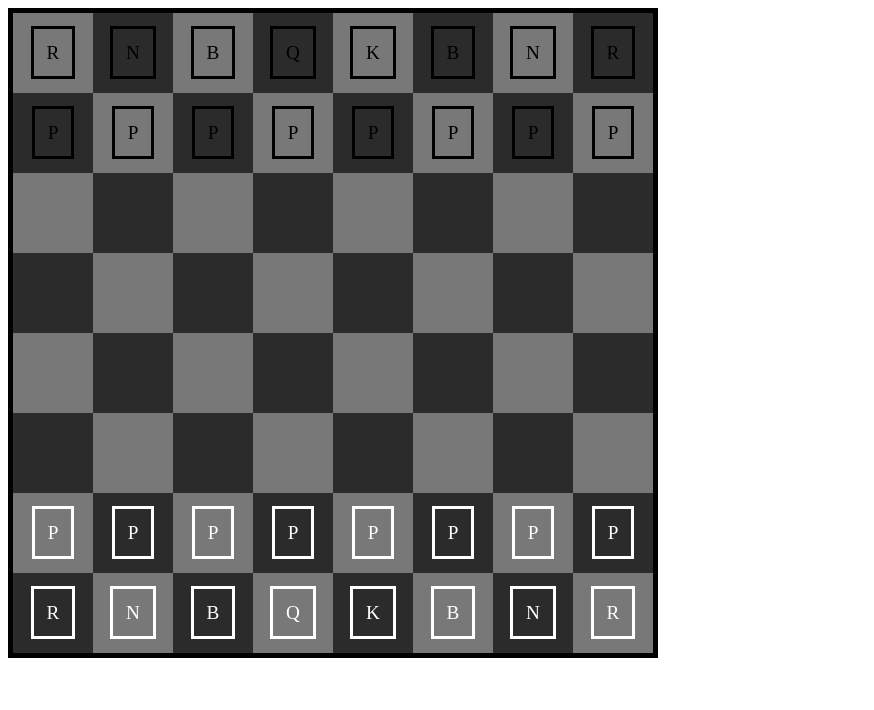
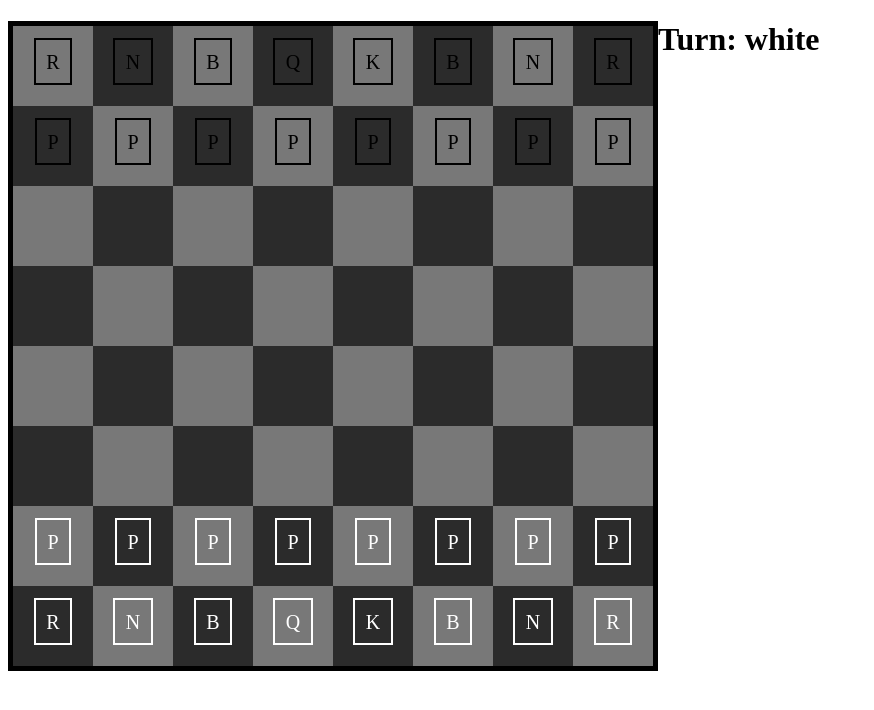
Before and after one commit to jorgehermo9/chess, a React (Create React App) app: page / in a window 1280 px wide. Shown: the top 710 px of the page, without its empty margins (0-874 px from the left). Built offline with nearby package versions, Linux system fonts and the light colour scheme.

Commit message:
chess completed

```diff
--- a/public/index.html
+++ b/public/index.html
@@ -2,6 +2,7 @@
 <html lang="en">
 <head>
 	<meta charset="UTF-8">
+	<meta name="viewport" content="width=device-width, initial-scale=1.0>
 	<title>Chess</title>
 	<link rel="stylesheet" href="index.css">
 </head>
--- a/src/components/App.jsx
+++ b/src/components/App.jsx
@@ -1,9 +1,22 @@
-import React from "react";
+import React,{useState} from "react";
 import Board from "./Board/Board"
 
 function App(){
+	const [turn,setTurn] = useState("white");
+	const [won,setWon] = useState("none");
 	return(
-		<Board/>
+		won==="none"?
+			<div>
+					<Board
+						turn={turn} setTurn={setTurn}
+						won ={won} setWon={setWon}/>
+					<h1>Turn: {turn}</h1>
+			</div>
+			:
+			<div>
+					<h1>{won} won!</h1>
+					<button onClick={()=> setWon("none")}>Play again</button>
+			</div>
 	);
 }
 
--- a/src/components/Board/Board.jsx
+++ b/src/components/Board/Board.jsx
@@ -4,11 +4,11 @@ import styles from "./Board.module.css"
 import {createBoard,getMoves} from "./boardUtils"
 
 
-function Board(){
+function Board(props){
 	function handleClick(target){
 
 		if(selected === null){
-			if(target.piece !==null){
+			if(target.piece !==null && target.piece.color === turn){
 				const moves = getMoves(board,target);
 				if(moves.length >0){
 					setSelected(target);
@@ -27,6 +27,10 @@ function Board(){
 					newBoard.cells[selectedCell].piece = null;
 					return newBoard;
 				});
+				if(target.piece && target.piece.type==="K"){
+					props.setWon(turn);
+				}
+				setTurn(turn==="white"?"black":"white");
 			}
 			setSelected(null);
 			setMoves([]);
@@ -36,6 +40,9 @@ function Board(){
 	const [board,setBoard] = useState(createBoard(n));
 	const [selected,setSelected] = useState(null);
 	const [validMoves,setMoves] = useState([]);
+
+	let turn =props.turn;
+	const setTurn = props.setTurn;
 	return (
 		<div className={styles.board}>
 			{board.cells.map((cell,index) =>
--- a/src/components/Board/Board.module.css
+++ b/src/components/Board/Board.module.css
@@ -1,6 +1,7 @@
 .board{
-	display: inline-block;
-	width: 50vw;
-	height: 50vw;
+	float:left;
+	display: block;
+	width: 50vmax;
+	height: 50vmax;
 	border: thick solid black;
 }
--- a/src/components/Board/Cells/Cell.jsx
+++ b/src/components/Board/Cells/Cell.jsx
@@ -12,10 +12,11 @@ function Cell(props){
 
 	const type = props.piece? props.piece.type:"";
 	const pieceStyle = props.piece?{
-		border:`medium solid ${props.piece.color==="white"?"white":"black"}`,
+		borderColor: `${props.piece.color==="white"?"white":"black"}`,
+		borderWidth: "0.2vmax",
+		borderStyle: "solid",
 		color: props.piece.color==="white"?"white":"black"}
 		:null
-
 	return(
 		<div className={`${styles.cell}`}
 		style={cellStyle}
--- a/src/components/Board/Cells/Cell.module.css
+++ b/src/components/Board/Cells/Cell.module.css
@@ -3,12 +3,12 @@
 	cursor:pointer;
 }
 .piece{
-	font-size:1.2rem;
+  font-size: calc(0.75rem + 1vmin );
 
 	user-select: none;
 	position:relative;
-	padding:1vw;
-	top:35%;
+	padding:15%;
+	top:28%;
 }
 .notValidMove{
 	height: 90%;
@@ -25,7 +25,7 @@
 	position: relative;
 
 	border-radius: 50% 50%;
-	border: 4px solid rgb(27, 204, 27);
+	border: 0.3vmax solid rgb(27, 204, 27);
 	background-color: rgba(10, 136, 10, 0.335);
 	top:0;
 	left:0;
--- a/src/components/Board/boardUtils.js
+++ b/src/components/Board/boardUtils.js
@@ -92,11 +92,95 @@ function pawnMoves(board,{i,j},color){
 		}
 	return validMoves(board,color,moves);
 }
+function knightMoves(board,{i,j},color){
+	const moves =[
+		{i:i+2,j:j-1},
+		{i:i+2,j:j+1},
+		{i:i-2,j:j-1},
+		{i:i-2,j:j+1},
+		{i:i+1,j:j-2},
+		{i:i-1,j:j-2},
+		{i:i+1,j:j+2},
+		{i:i-1,j:j+2}
+	];
+	return validMoves(board,color,moves);
+}
+function kingMoves(board,{i,j},color){
+	const moves = [
+		{i:i+1,j:j},
+		{i:i-1,j:j},
+		{i:i,j:j+1},
+		{i:i,j:j-1},
+		{i:i-1,j:j-1},
+		{i:i-1,j:j+1},
+		{i:i+1,j:j-1},
+		{i:i+1,j:j+1},
+	];
+	return validMoves(board,color,moves);
+}
+function expand(board,direction,starting){
+	let moves=[];
+	let count =1;
+	let cell = {i:starting.i + direction.i,j:starting.j+direction.j};
+	while(isValidMove(board,cell) && board.cells[cell.j+cell.i*board.n].piece ===null){
+		moves.push(cell);
+		count++;
+		cell = {i:starting.i+direction.i*count,j:starting.j+direction.j*count};
+	}
+	moves.push(cell)//Add last cell as target cell
+	return moves;
+}
+function queenMoves(board,starting,color){
+	let moves=[];
+	moves = [...moves,...expand(board,{i:1,j:0},starting)];
+	moves = [...moves,...expand(board,{i:-1,j:0},starting)];
+	moves = [...moves,...expand(board,{i:0,j:1},starting)];
+	moves = [...moves,...expand(board,{i:0,j:-1},starting)];
+
+	moves = [...moves,...expand(board,{i:-1,j:-1},starting)];
+	moves = [...moves,...expand(board,{i:-1,j:1},starting)];
+	moves = [...moves,...expand(board,{i:1,j:1},starting)];
+	moves = [...moves,...expand(board,{i:1,j:-1},starting)];
+	return validMoves(board,color,moves);
+}
+function bishopMoves(board,starting,color){
+	let moves = [];
+
+	moves = [...moves,...expand(board,{i:-1,j:-1},starting)];
+	moves = [...moves,...expand(board,{i:-1,j:1},starting)];
+	moves = [...moves,...expand(board,{i:1,j:1},starting)];
+	moves = [...moves,...expand(board,{i:1,j:-1},starting)];
+	return validMoves(board,color,moves);
+}
+
+function rookMoves(board,starting,color){
+	let moves =[];
+	moves = [...moves,...expand(board,{i:1,j:0},starting)];
+	moves = [...moves,...expand(board,{i:-1,j:0},starting)];
+	moves = [...moves,...expand(board,{i:0,j:1},starting)];
+	moves = [...moves,...expand(board,{i:0,j:-1},starting)];
+	return validMoves(board,color,moves);
+}
 export function getMoves(board,{pos,piece}){
 	let moves= [];
 	switch (piece.type) {
 		case "P":
 			moves = pawnMoves(board,pos,piece.color);
+			break;
+		case "N":
+			moves = knightMoves(board,pos,piece.color);
+			break;
+		case "K":
+			moves = kingMoves(board,pos,piece.color);
+			break;
+		case "Q":
+			moves = queenMoves(board,pos,piece.color);
+			break;
+		case "B":
+			moves = bishopMoves(board,pos,piece.color);
+			break;
+		case "R":
+			moves = rookMoves(board,pos,piece.color);
 			break;
 
 		default:
```
